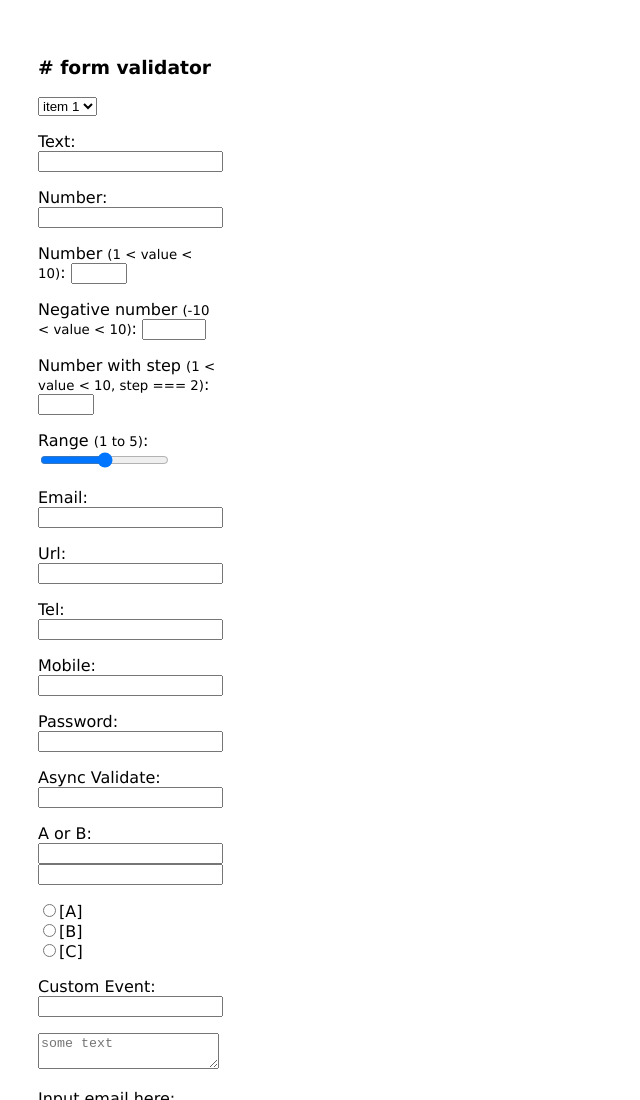
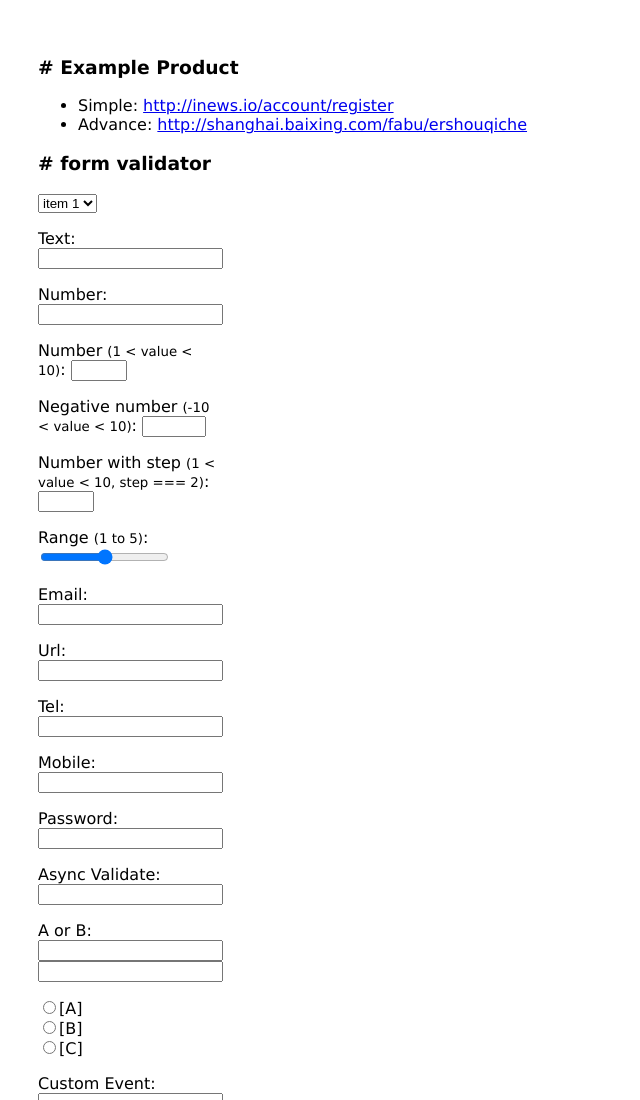
Before and after one commit to sofish/validator.js, a plain HTML site: page examples/index.html in a window 1280 px wide. Shown: the top 1100 px of the page, without its empty margins (0-640 px from the left). Drawn offline with nearby package versions, Linux system fonts and the light colour scheme.

Commit message:
add example

```diff
--- a/examples/index.html
+++ b/examples/index.html
@@ -14,6 +14,11 @@
 
 <body class="typo">
 
+<h3># Example Product</h3>
+<ul>
+<li>Simple: <a href="http://inews.io/account/register">http://inews.io/account/register</a></li>
+<li>Advance: <a href="http://shanghai.baixing.com/fabu/ershouqiche">http://shanghai.baixing.com/fabu/ershouqiche</a></li>
+</ul>
 <h3># form validator</h3>
 <form action="/" id="form">
   <p>
```
